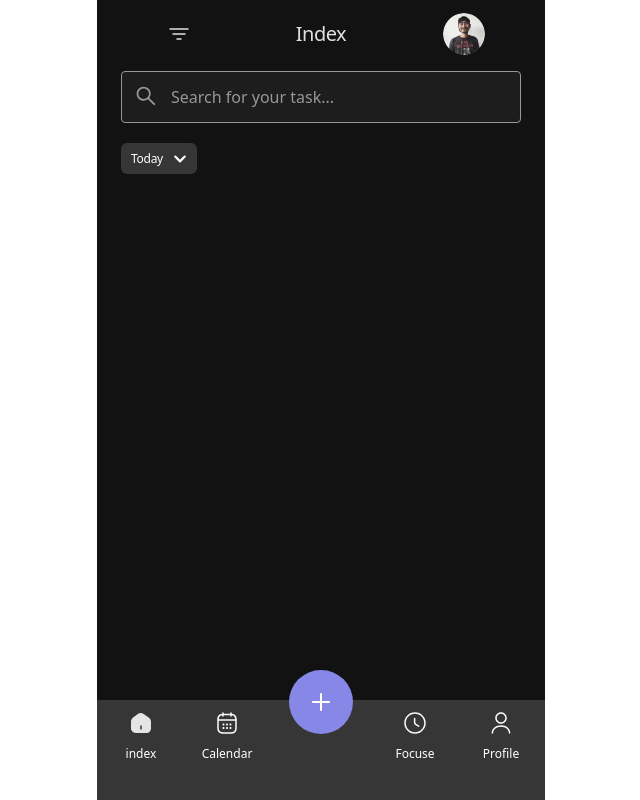
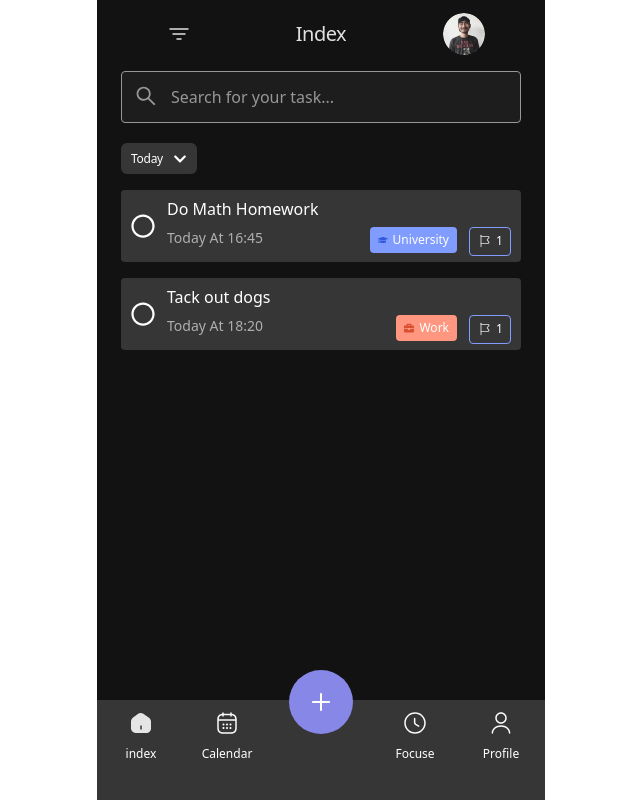
Before and after one commit to bnt10/nextjs, a Next.js app: page /todo/home in a window 1280 px wide. Shown: the whole page, without its empty margins (319-959 px from the left). Built offline with nearby package versions, Linux system fonts and the light colour scheme.

Commit message:
feat: add CategoryList item

```diff
--- a/src/component/todo/home/SortButton.tsx
+++ b/src/component/todo/home/SortButton.tsx
@@ -33,7 +33,7 @@ const SortButton = ({ title }: Props) => {
   return (
     <div
       onClick={handleSortListClick}
-      className="flex h-31pxr w-76pxr items-center justify-center rounded-md bg-footer-gray"
+      className="mb-16pxr flex h-31pxr w-76pxr items-center justify-center rounded-md bg-footer-gray"
     >
       <span className="mr-10pxr text-xs leading-normal tracking-tight text-white/[87]">
         {title}
--- a/src/component/todo/home/TodoList.tsx
+++ b/src/component/todo/home/TodoList.tsx
@@ -1,4 +1,5 @@
 import SortButton from './SortButton'
+import TodoListItem from './TodoListItem'
 import TodoSearchBar from './TodoSearchBar'
 
 export default function TodoList() {
@@ -6,6 +7,20 @@ export default function TodoList() {
     <div className="mt-16pxr flex w-full flex-col px-24pxr">
       <TodoSearchBar />
       <SortButton title={'Today'} />
+      <TodoListItem
+        isComplated={false}
+        title={'Do Math Homework'}
+        startDay={'Today At 16:45'}
+        taskIconId={'5'}
+        priority={'1'}
+      />
+      <TodoListItem
+        isComplated={false}
+        title={'Tack out dogs'}
+        startDay={'Today At 18:20'}
+        taskIconId={'2'}
+        priority={'1'}
+      />
     </div>
   )
 }
--- /dev/null
+++ b/src/component/todo/home/TodoListItem.tsx
@@ -0,0 +1,48 @@
+import DynamicIcon from '@/component/common/Icon'
+import ImageIcon from '@/component/common/ImageIcon'
+
+import CategoryListIcon from '../modal/CategoryListTaskIcon'
+
+interface Props {
+  isComplated: boolean
+  title: string
+  startDay: string
+  taskIconId: string
+  priority: string
+}
+
+export default function TodoListItem({
+  title,
+  startDay,
+  taskIconId,
+  priority,
+}: Props) {
+  return (
+    <div className=" mb-16pxr flex h-72pxr w-full items-center rounded bg-footer-gray px-10pxr py-12pxr">
+      <div className="mr-12pxr">
+        <DynamicIcon iconName="FaRegCircle" color="#ffffff" />
+      </div>
+      <div className="flex w-full flex-col">
+        <div className=" ">
+          <div className="mb-6pxr text-base text-white/[87]">{title}</div>
+        </div>
+        <div className="flex justify-between">
+          <div className="mr-12pxr flex flex-1 justify-between">
+            <div className="text-sm text-gray-800">{startDay}</div>
+            <div>
+              <CategoryListIcon categoryId={taskIconId} />
+            </div>
+          </div>
+
+          <div className="flex h-29pxr w-42pxr items-center rounded border border-blue-200">
+            <ImageIcon
+              style={'w-14pxr h-14pxr relative ml-8pxr mr-4pxr'}
+              iconSrc="/assets/images/todo/modal/priority.svg"
+            />
+            <span className="text-xs text-white/[087]">{priority}</span>
+          </div>
+        </div>
+      </div>
+    </div>
+  )
+}
--- a/src/component/todo/modal/Category.tsx
+++ b/src/component/todo/modal/Category.tsx
@@ -1,35 +1,11 @@
 import { useRecoilState } from 'recoil'
 
 import { modalContentState } from '@/atoms/modalAtom'
-import type { IconKeys } from '@/component/common/Icon'
+import { CategoryList } from '@/config/category'
 import { scheduleCategoryState } from '@/selectors/category'
 
 import CategoryItem from './CategoryItem'
 import ModalActionButtons from './ModalActionButtons'
-
-type CategoryListType = {
-  id: string
-  title: string
-  icon: IconKeys
-  color: string
-}
-const CategoryList: CategoryListType[] = [
-  { id: '1', title: 'Grocery', icon: 'FaBreadSlice', color: '#CCFF80' },
-  { id: '2', title: 'Work', icon: 'FaBriefcase', color: '#FF9680' },
-  { id: '3', title: 'Sport', icon: 'FaWalking', color: '#80FFFF' },
-  { id: '4', title: 'Design', icon: 'FaPaintBrush', color: '#80FFD9' },
-  {
-    id: '5',
-    title: 'University',
-    icon: 'FaGraduationCap',
-    color: '#809CFF',
-  },
-  { id: '6', title: 'Social', icon: 'FaUserPlus', color: '#FF80EB' },
-  { id: '7', title: 'Music', icon: 'FaMusic', color: '#FC80FF' },
-  { id: '8', title: 'Health', icon: 'FaHeartbeat', color: '#80FFA3' },
-  { id: '9', title: 'Movie', icon: 'FaVideo', color: '#80D1FF' },
-  { id: '10', title: 'Home', icon: 'FaHome', color: '#FFCC80' },
-]
 
 export default function Category() {
   const [, setModalContent] = useRecoilState(modalContentState)
--- /dev/null
+++ b/src/component/todo/modal/CategoryListTaskIcon.tsx
@@ -0,0 +1,24 @@
+import DynamicIcon from '@/component/common/Icon'
+import type { CategoryListType } from '@/config/category'
+import { CategoryList } from '@/config/category'
+
+interface Props {
+  categoryId: string
+}
+
+export default function CategoryListIcon({ categoryId }: Props) {
+  const { icon, color, title } = CategoryList.find(
+    (item) => item.id === categoryId
+  ) as CategoryListType
+  return (
+    <div
+      className="flex items-center justify-center rounded px-8pxr py-4pxr"
+      style={{ backgroundColor: color }}
+    >
+      <div className="mr-5pxr">
+        <DynamicIcon size={10} iconName={icon} color={color} luminance={30} />
+      </div>
+      <span className="text-xs text-white">{title}</span>
+    </div>
+  )
+}
--- /dev/null
+++ b/src/config/category.ts
@@ -0,0 +1,25 @@
+import type { IconKeys } from '@/component/common/Icon'
+
+export type CategoryListType = {
+  id: string
+  title: string
+  icon: IconKeys
+  color: string
+}
+export const CategoryList: CategoryListType[] = [
+  { id: '1', title: 'Grocery', icon: 'FaBreadSlice', color: '#CCFF80' },
+  { id: '2', title: 'Work', icon: 'FaBriefcase', color: '#FF9680' },
+  { id: '3', title: 'Sport', icon: 'FaWalking', color: '#80FFFF' },
+  { id: '4', title: 'Design', icon: 'FaPaintBrush', color: '#80FFD9' },
+  {
+    id: '5',
+    title: 'University',
+    icon: 'FaGraduationCap',
+    color: '#809CFF',
+  },
+  { id: '6', title: 'Social', icon: 'FaUserPlus', color: '#FF80EB' },
+  { id: '7', title: 'Music', icon: 'FaMusic', color: '#FC80FF' },
+  { id: '8', title: 'Health', icon: 'FaHeartbeat', color: '#80FFA3' },
+  { id: '9', title: 'Movie', icon: 'FaVideo', color: '#80D1FF' },
+  { id: '10', title: 'Home', icon: 'FaHome', color: '#FFCC80' },
+]
--- a/tailwind.config.js
+++ b/tailwind.config.js
@@ -56,7 +56,7 @@ module.exports = {
         },
         blue: {
           100: '#ebf8ff',
-          200: '#bee3f8',
+          200: '#809CFF',
           300: '#90cdf4',
           400: '#63b3ed',
           500: '#4299e1',
```
